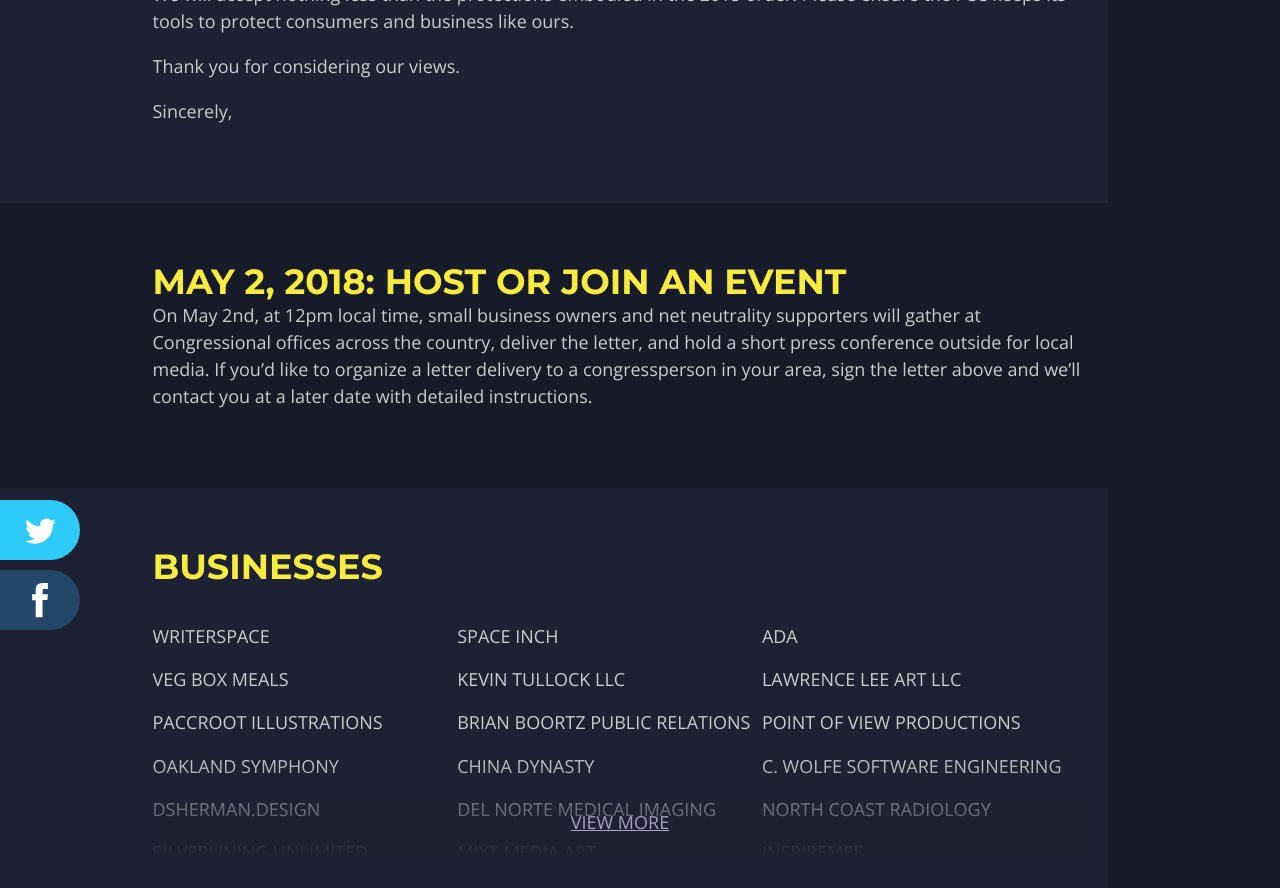
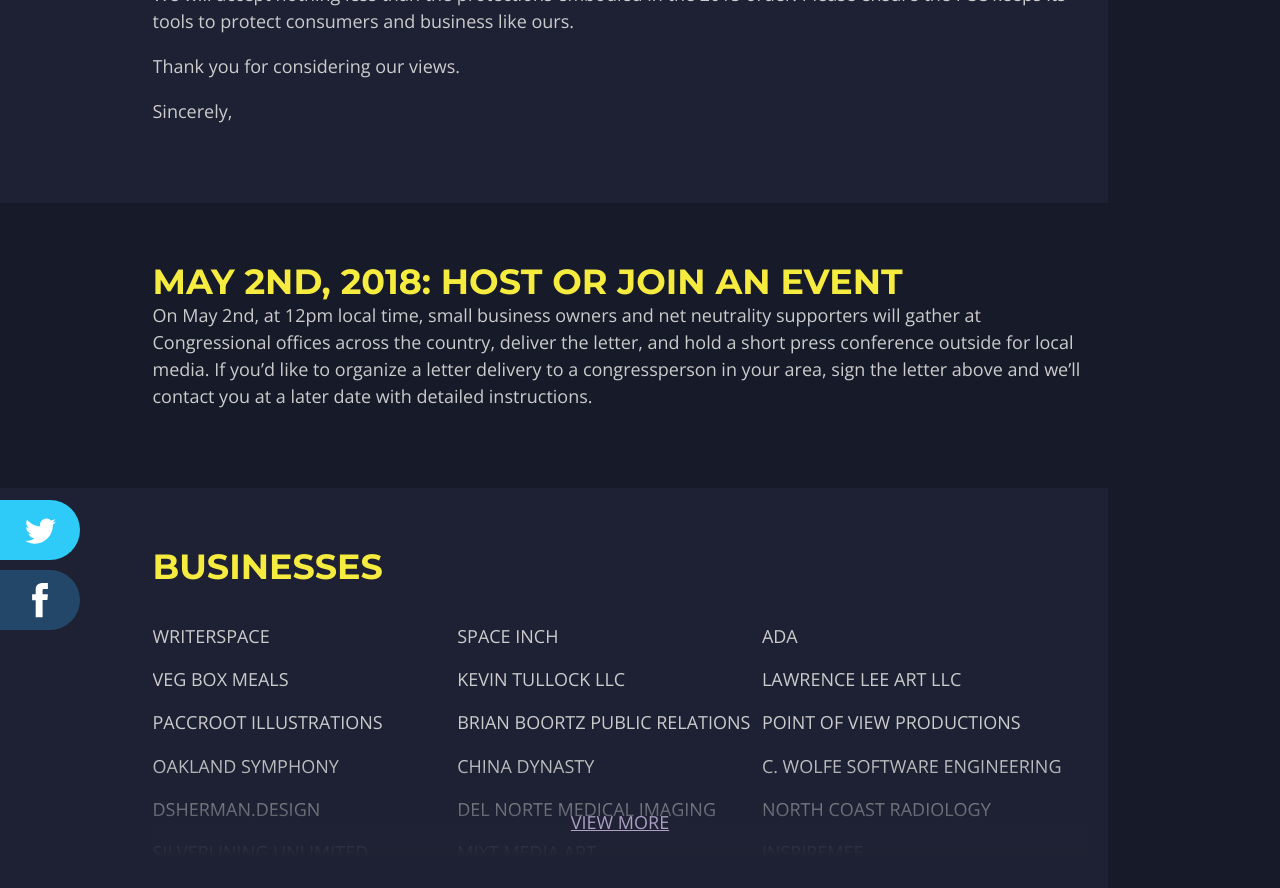
Before and after one commit to fightforthefuture/vetsforthe.net, a Jekyll site: the page built from index.md, in a window 1280 px wide and 900 px high, scrolled down 1576 px. Shown: the top 888 px of the window. Built offline with Jekyll 4.4.1, drawn with Linux system fonts in a browser that asks for light colours.

```diff
--- a/index.md
+++ b/index.md
@@ -107,7 +107,7 @@
 
 <div class="section">
 
-## MAY 2, 2018: Host or Join an Event
+## May 2nd, 2018: Host or Join an Event
 {: #events }
 On May 2nd, at 12pm local time, small business owners and net neutrality
 supporters will gather at Congressional offices across the country, deliver
```
Also changed, not shown: other parts of index.md (+1 -1 lines).
